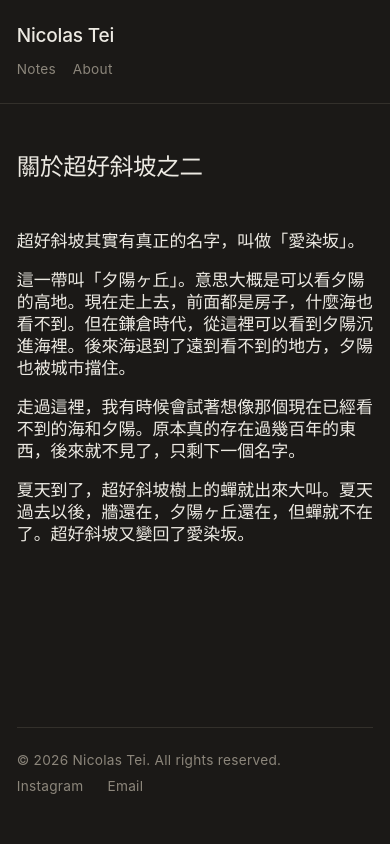
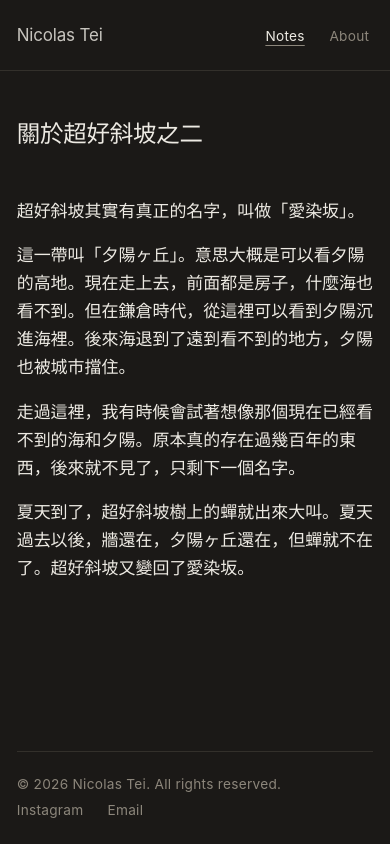
Before and after one commit to Nicolakacha/personal-website, an Astro site: page /notes/about-the-slope-2 in a window 390 px wide. Built offline with nearby package versions, Linux system fonts and the light colour scheme; Astro itself is replaced by a stand-in of ours; a web font is replaced by a local one.

Commit message:
feat: refine responsive site chrome and typography

```diff
--- a/src/components/SiteFooter.astro
+++ b/src/components/SiteFooter.astro
@@ -18,7 +18,7 @@ const year = new Date().getFullYear();
     flex-direction: column;
     gap: var(--space-2xs);
     margin: 0 var(--space-sm);
-    padding: var(--space-md) 0 var(--space-lg);
+    padding: var(--space-md) 0;
     color: var(--color-muted);
     font-size: var(--font-size-small);
     letter-spacing: 0.02em;
@@ -26,4 +26,7 @@ const year = new Date().getFullYear();
   .links { display: flex; flex-wrap: wrap; gap: var(--space-xs) var(--space-md); }
   .site-footer a { color: var(--color-muted); }
   .site-footer a:hover, .site-footer a:focus-visible { color: var(--color-fg); }
+  @media (min-width: 768px) {
+    .site-footer { align-items: center; flex-direction: row; gap: var(--space-md); justify-content: center; margin-inline: 0; padding-block: 16px; padding-inline: var(--space-sm); }
+  }
 </style>
--- a/src/components/SiteHeader.astro
+++ b/src/components/SiteHeader.astro
@@ -33,8 +33,24 @@ const { currentPath = '' } = Astro.props;
     letter-spacing: 0.02em;
   }
   nav a:hover, nav a:focus-visible { color: var(--color-fg); }
-  @media (max-width: 420px) {
-    .site-header { display: block; }
-    nav { margin-top: var(--space-xs); }
+  nav a[aria-current='page'] {
+    color: var(--color-fg);
+    text-decoration: underline;
+    text-decoration-color: var(--color-muted);
+    text-decoration-thickness: 1px;
+    text-underline-offset: 0.3em;
+  }
+  @media (min-width: 768px) {
+    .site-header { padding-block: 16px; }
+  }
+  @media (max-width: 767px) {
+    .site-title { font-size: var(--font-size-body); font-weight: 400; opacity: 0.82; }
+    nav { margin-block: -13px; }
+    nav a {
+      align-items: center;
+      display: inline-flex;
+      min-height: 44px;
+      padding-inline: 4px;
+    }
   }
 </style>
--- a/src/components/WorkIndexList.astro
+++ b/src/components/WorkIndexList.astro
@@ -22,8 +22,8 @@ const { works } = Astro.props;
   li:last-child { margin-bottom: 0; }
   .row { display: flex; align-items: baseline; justify-content: space-between; gap: var(--space-sm); }
   .row a {
-    font-size: calc(var(--font-size-index) * 0.9);
-    line-height: 1.2;
+    font-size: var(--font-size-body);
+    line-height: var(--line-height-body);
     text-wrap: balance;
     text-decoration: underline;
     text-decoration-thickness: 1px;
--- a/src/layouts/BaseLayout.astro
+++ b/src/layouts/BaseLayout.astro
@@ -4,13 +4,14 @@ import interLatinWoff2 from '@fontsource-variable/inter/files/inter-latin-standa
 import SiteFooter from '../components/SiteFooter.astro';
 import SiteHeader from '../components/SiteHeader.astro';
 
-interface Props { title: string; description?: string; image?: string; type?: 'website' | 'article'; noindex?: boolean; }
+interface Props { title: string; description?: string; image?: string; type?: 'website' | 'article'; noindex?: boolean; bodyClass?: string; }
 const {
   title,
   description = 'Photographs and notes by Nicolas Tei.',
   image = new URL('/og-default.jpg', Astro.site).toString(),
   type = 'website',
   noindex = false,
+  bodyClass = '',
 } = Astro.props;
 const canonical = new URL(Astro.url.pathname, Astro.site);
 const siteJsonLd = {
@@ -53,7 +54,7 @@ const siteJsonLd = {
     <meta name="twitter:image" content={image} />
     <script type="application/ld+json" set:html={JSON.stringify(siteJsonLd)} is:inline />
   </head>
-  <body>
+  <body class={bodyClass}>
     <SiteHeader currentPath={Astro.url.pathname} />
     <main><slot /></main>
     <SiteFooter />
--- a/src/pages/about.astro
+++ b/src/pages/about.astro
@@ -6,7 +6,7 @@ const about = await getEntry('about', 'index');
 if (!about) throw new Error('Missing About content');
 const { Content } = await render(about);
 ---
-<BaseLayout title="About — Nicolas Tei">
+<BaseLayout title="About — Nicolas Tei" bodyClass="footer-after-fold">
   <article class="text-column prose">
     <h1>{about.data.title}</h1>
     <Content />
--- a/src/pages/index.astro
+++ b/src/pages/index.astro
@@ -13,6 +13,7 @@ const works = (await getCollection('works', ({ data }) => data.status !== 'hidde
 <BaseLayout
   title="Nicolas Tei — Photographs"
   description="Photography by Nicolas Tei — sequences of photographs presented as a photo-book, based in Japan."
+  bodyClass="footer-after-fold"
 >
   <section class="index-column">
     <h1 class="sr-only">Works</h1>
--- a/src/pages/notes/[slug].astro
+++ b/src/pages/notes/[slug].astro
@@ -11,7 +11,7 @@ const { note } = Astro.props;
 const { Content } = await render(note);
 ---
 <BaseLayout title={`${note.data.title ?? 'Note'} — Nicolas Tei`}>
-  <article class="text-column prose">
+  <article class="text-column prose note-body">
     <header class="note-intro">
       {note.data.title && <h1>{note.data.title}</h1>}
       {note.data.date && (
@@ -25,6 +25,7 @@ const { Content } = await render(note);
 </BaseLayout>
 
 <style>
+  .note-body { line-height: 1.65; }
   .note-intro { margin-bottom: var(--space-lg); }
   .note-intro .meta { margin-top: var(--space-3xs); }
 </style>
--- a/src/pages/notes/index.astro
+++ b/src/pages/notes/index.astro
@@ -7,8 +7,8 @@ const notes = (await getCollection('notes', ({ data }) => data.status === 'publi
   (a, b) => (b.data.date?.getTime() ?? 0) - (a.data.date?.getTime() ?? 0)
 );
 ---
-<BaseLayout title="Notes — Nicolas Tei">
-  <section class="index-column">
+<BaseLayout title="Notes — Nicolas Tei" bodyClass="footer-after-fold">
+  <section class="text-column">
     <h1>Notes</h1>
     <NotesIndexList notes={notes} />
   </section>
--- a/src/styles/global.css
+++ b/src/styles/global.css
@@ -1,16 +1,24 @@
-@import '@fontsource-variable/inter/standard.css';
 @import '@fontsource/noto-sans-tc/400.css';
 @import '@fontsource/noto-sans-tc/500.css';
 @import '@fontsource/noto-sans-jp/400.css';
 @import '@fontsource/noto-sans-jp/500.css';
 @import './tokens.css';
 
+@font-face {
+  font-family: 'Inter Variable';
+  font-style: normal;
+  font-weight: 100 900;
+  font-display: block;
+  src: url('@fontsource-variable/inter/files/inter-latin-standard-normal.woff2') format('woff2-variations');
+}
+
 * { box-sizing: border-box; }
-html { background: var(--color-bg); color: var(--color-fg); font-family: var(--font-body); -webkit-font-smoothing: antialiased; text-rendering: optimizeLegibility; }
+html { background: var(--color-bg); color: var(--color-fg); font-family: var(--font-body); -webkit-font-smoothing: antialiased; -webkit-text-size-adjust: 100%; text-rendering: optimizeLegibility; text-size-adjust: 100%; }
 body {
   margin: 0;
   min-width: 320px;
   min-height: 100vh;
+  min-height: 100dvh;
   display: flex;
   flex-direction: column;
   font-size: var(--font-size-body);
@@ -39,6 +47,7 @@ h1, h2, p { margin-top: 0; }
 h1 { font-size: var(--font-size-title); font-weight: 500; line-height: var(--line-height-title); letter-spacing: var(--letter-spacing-title); }
 h2 { font-size: var(--font-size-body); font-weight: 500; }
 main { flex: 1 0 auto; padding: var(--space-xl) var(--space-sm); }
+.footer-after-fold main { min-height: 100svh; }
 @media (max-width: 767px) {
   main { padding-top: var(--space-lg); }
 }
```
